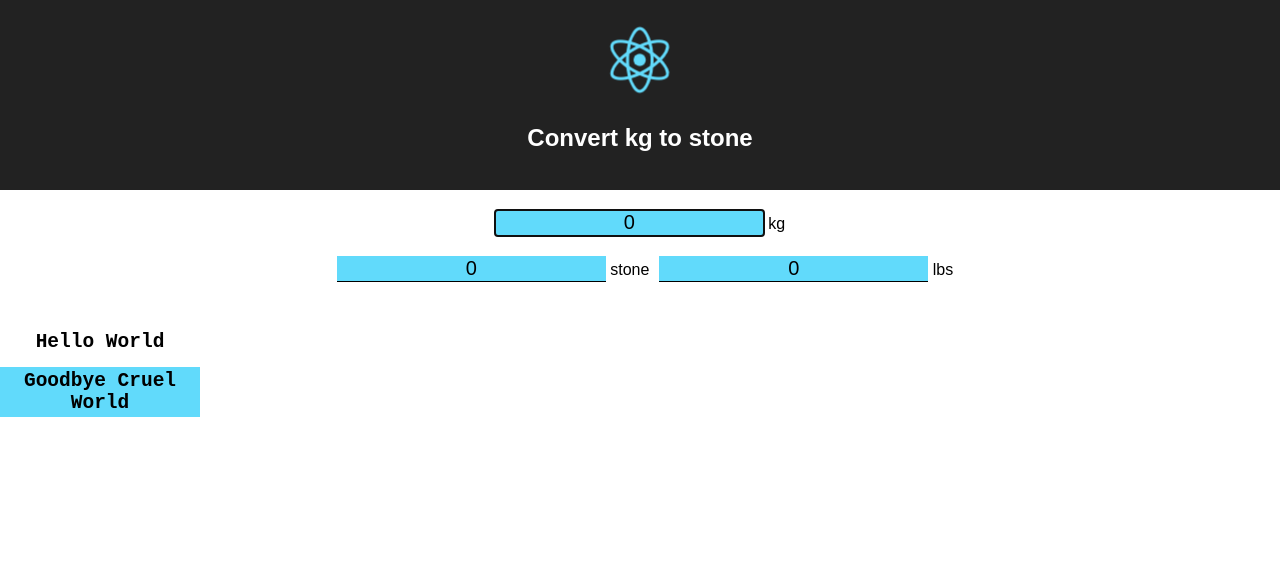
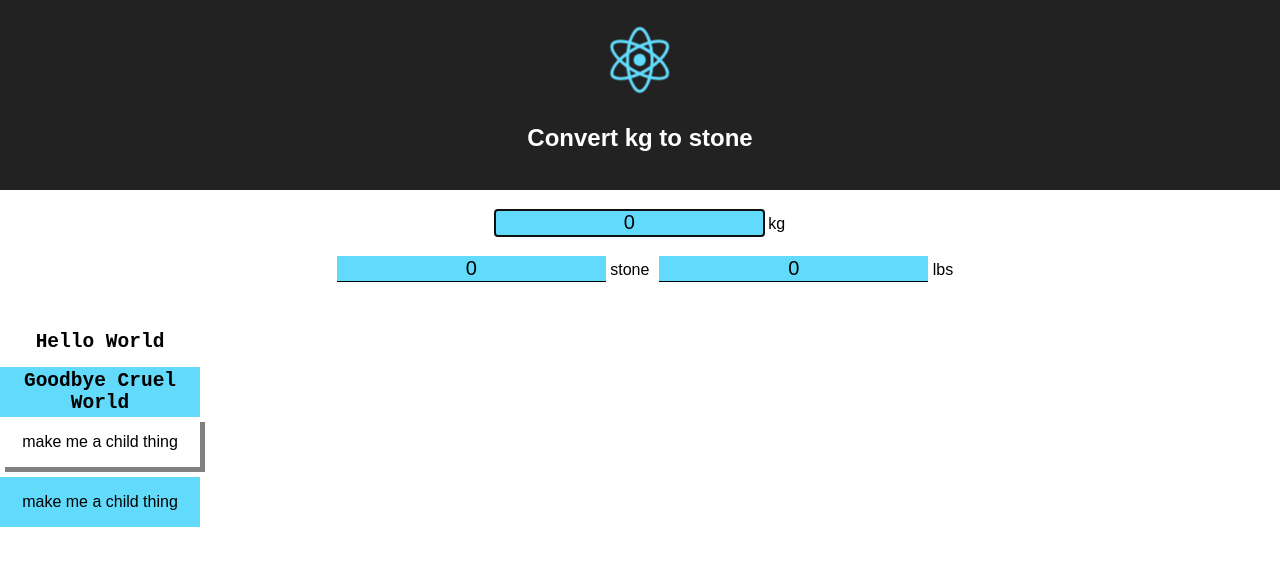
Before and after one commit to claire-codes/react-app-playground, a React (Create React App) app: page / in a window 1280 px wide. Shown: the top 566 px of the page. Built offline with nearby package versions, Linux system fonts and the light colour scheme.

Commit message:
Slightly different styled component example

```diff
--- a/src/App.js
+++ b/src/App.js
@@ -2,6 +2,7 @@ import React, { Component } from 'react';
 import styled from 'styled-components';
 
 import Foo from './Foo';
+import Widget from './Widget';
 
 import weightConverter from './weightConverter';
 import logo from './logo.svg';
@@ -115,6 +116,8 @@ class App extends Component {
                 <Foo>
                     <h2>Goodbye Cruel World</h2>
                 </Foo>
+                <Widget text="make me a child thing" invisible />
+                <Widget text="make me a child thing" />
             </div>
         );
     }
--- /dev/null
+++ b/src/Widget.js
@@ -0,0 +1,22 @@
+import React, { Component } from 'react';
+import styled from 'styled-components';
+
+const StyledWidget = styled.div`
+    height: 50px;
+    width: 200px;
+    background-color: ${props => (props.invisible ? 'transparent' : '#61dafb')};
+    cursor: pointer;
+    display: flex;
+    justify-content: center;
+    align-items: center;
+    ${props =>
+        props.invisible &&
+        `box-shadow: grey 5px 5px;
+        margin-bottom: 10px;`};
+`;
+
+const Widget = ({ text, invisible }) => {
+    return <StyledWidget invisible={invisible}>{text}</StyledWidget>;
+};
+
+export default Widget;
```
